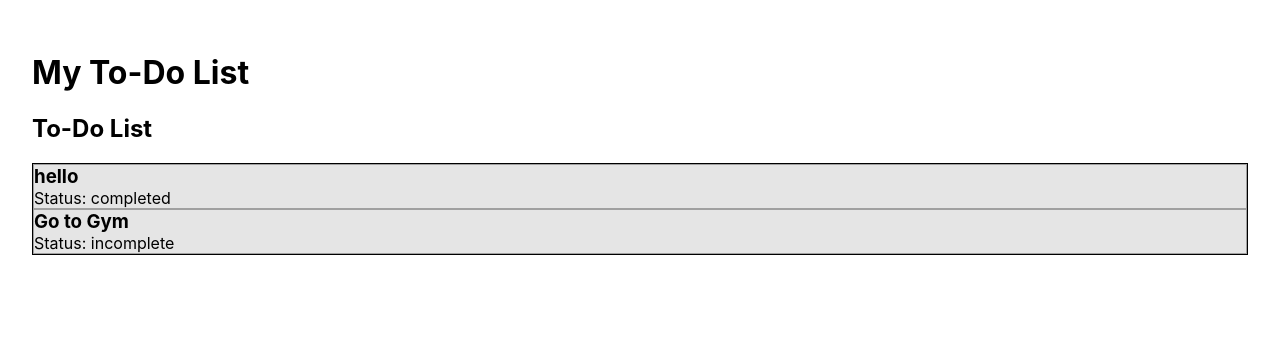
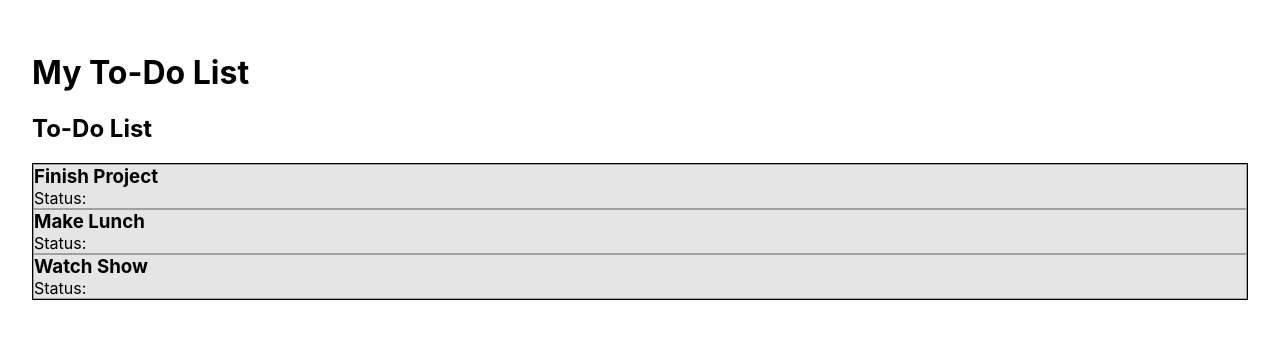
Before and after one commit to SimonFolkerts/ToDo-Follow-Along, a React (Create React App) app: page / in a window 1280 px wide. Shown: the top 338 px of the page. Built offline with nearby package versions, Linux system fonts and the light colour scheme.

Commit message:
add list render functionality for ToDo components

```diff
--- a/src/App.js
+++ b/src/App.js
@@ -1,22 +1,41 @@
 import "./App.css";
 import ToDo from "./components/ToDo.js";
 
+// We now have an array of todo objects that represent the tasks to be done
+// We want to generate from this array of todo objects, a new array of ToDo components that have this data injected into them as props
+const myTodos = [
+  {
+    id: 0,
+    title: "Finish Project",
+    completed: false,
+  },
+  {
+    id: 1,
+    title: "Make Lunch",
+    completed: false,
+  },
+  {
+    id: 2,
+    title: "Watch Show",
+    completed: true,
+  },
+];
+
+// myTodos.map() can be used to generate a new array that contains the JSX HTML output necessary to render the ToDo components.
+// for each object in the original array, the map helper function shown below will create a new piece of HTML that contains the specific data of the original object as props.
+// We can then insert the array of new component HTML into the JSX below
+const myToDoComponents = myTodos.map(function (todo) {
+  return <ToDo title={todo.title} status={todo.completed} />;
+});
+
 function App() {
-  // a new string, stored in a variable. We can pass this down to the ToDo child component by using props
-  const myString = "hello";
-
   return (
     <div className="App">
       <h1>My To-Do List</h1>
       <section>
         <h2>To-Do List</h2>
-        <div className="todos__container">
-          {/* here we have added a pair of props to this instance of ToDo, the first one is called title and passes down a variable's value, the second is called status and is simply passing a string. These will be bundled together into a single object which can be accessed in the component */}
-          <ToDo title={myString} status="completed" />
-
-          {/* here, another instance of ToDo is being passed the same props but with different values. This means that when this instance of ToDo accesses title and status, it will recieve these different values  */}
-          <ToDo title="Go to Gym" status="incomplete" />
-        </div>
+        {/* Here we can just insert the new array of HTML and react will render it */}
+        <div className="todos__container">{myToDoComponents}</div>
       </section>
     </div>
   );
```
